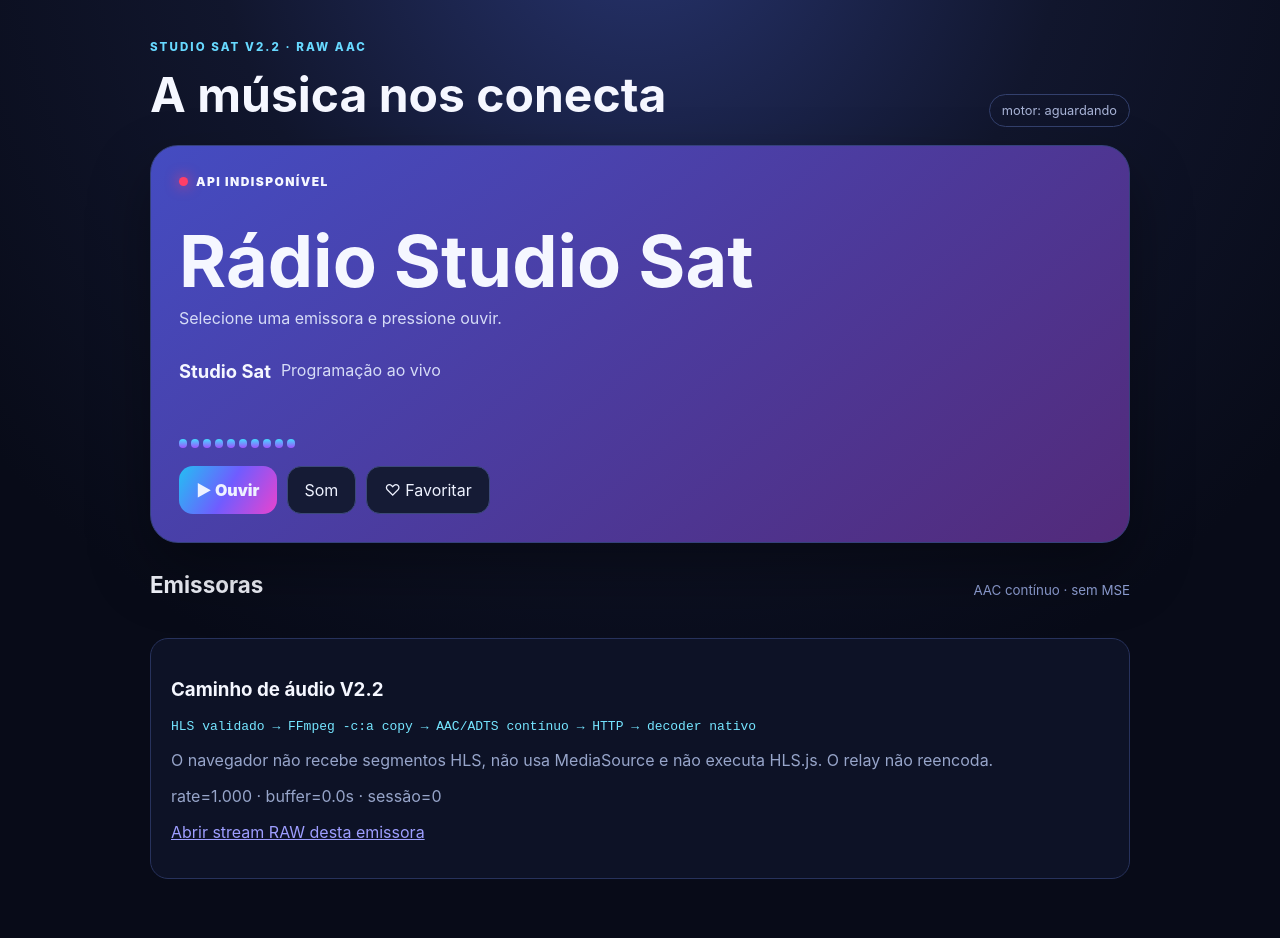
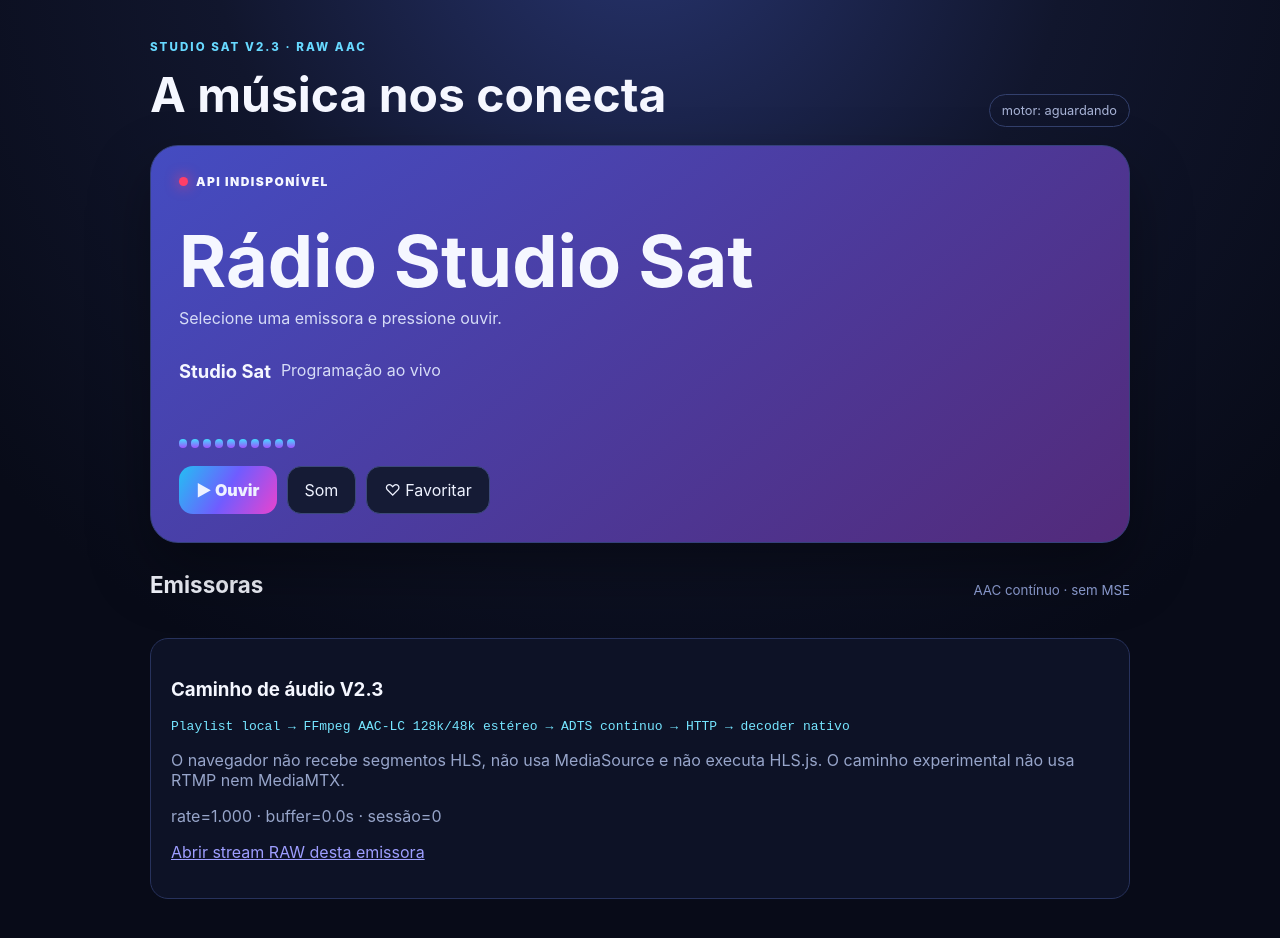
Before and after one commit to MarcoTuaTelecom/Projeto-StudioSat-Web-Radios-e-TVs-, a plain HTML site: page StudioSAT-V2/apps/web-rust/static/index.html in a window 1280 px wide. Drawn offline with Linux system fonts and the light colour scheme; files that its build step writes are made by us from their sources; no server answers; files whose address does not match are found by name.

Commit message:
v2.3: show direct local playlist transport in portal

```diff
--- a/StudioSAT-V2/apps/web-rust/static/index.html
+++ b/StudioSAT-V2/apps/web-rust/static/index.html
@@ -5,14 +5,14 @@
   <meta name="viewport" content="width=device-width, initial-scale=1">
   <meta name="color-scheme" content="dark">
   <meta http-equiv="Cache-Control" content="no-store, no-cache, must-revalidate">
-  <title>Studio Sat V2.2 RAW</title>
+  <title>Studio Sat V2.3 RAW</title>
   <link rel="stylesheet" href="/listen-v2/static/styles.css?v=2.2.0">
   <script defer src="/listen-v2/static/app.js?v=2.2.0"></script>
 </head>
 <body>
   <main class="shell">
     <header class="brand">
-      <div><p class="eyebrow">STUDIO SAT V2.2 · RAW AAC</p><h1>A música nos conecta</h1></div>
+      <div><p class="eyebrow">STUDIO SAT V2.3 · RAW AAC</p><h1>A música nos conecta</h1></div>
       <span id="engine" class="engine">motor: aguardando</span>
     </header>
 
@@ -48,9 +48,9 @@
     </section>
 
     <section class="technical">
-      <h3>Caminho de áudio V2.2</h3>
-      <code>HLS validado → FFmpeg -c:a copy → AAC/ADTS contínuo → HTTP → decoder nativo</code>
-      <p>O navegador não recebe segmentos HLS, não usa MediaSource e não executa HLS.js. O relay não reencoda.</p>
+      <h3>Caminho de áudio V2.3</h3>
+      <code>Playlist local → FFmpeg AAC-LC 128k/48k estéreo → ADTS contínuo → HTTP → decoder nativo</code>
+      <p>O navegador não recebe segmentos HLS, não usa MediaSource e não executa HLS.js. O caminho experimental não usa RTMP nem MediaMTX.</p>
       <p id="telemetry">rate=1.000 · buffer=0.0s · sessão=0</p>
       <p><a id="raw-link" href="#" target="_blank" rel="noopener">Abrir stream RAW desta emissora</a></p>
     </section>
```
